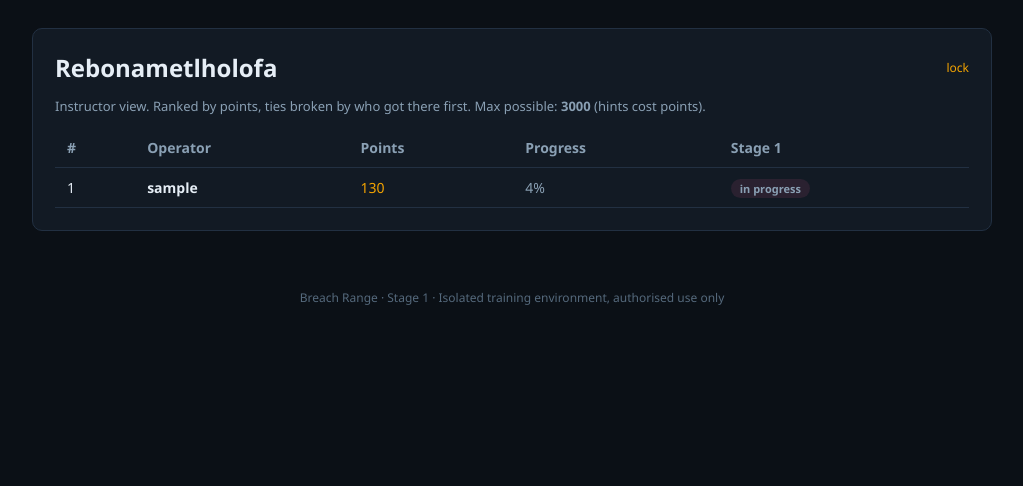
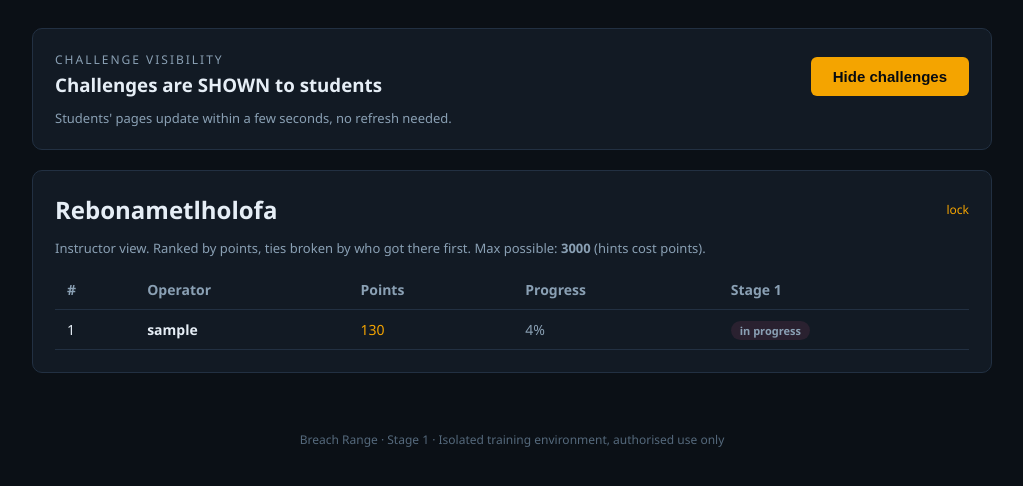
Before and after one commit to CleoTheProgrammer/breach-range, a PHP site: page /rebonametlholofa.php in a window 1280 px wide. Shown: the part 51-537 px from the top of the page, without its empty margins (128-1151 px from the left). Run offline with PHP 8.4, Linux system fonts and the light colour scheme; the visitor is signed in with stand-in values (Sample User, id 1); tables that the repository leaves empty hold one stand-in row (values such as "Sample post").

Commit message:
Instructor-controlled live challenge visibility
Replace the per-browser toggle with instructor control on rebonametlholofa.php:
a Show/Hide button sets shared state; students' challenges.php is server-gated
(hidden means the rows are not sent) and polls /state.php every few seconds,
reloading automatically when the instructor flips it. No manual refresh.

```diff
--- a/console/src/helpers.php
+++ b/console/src/helpers.php
@@ -68,3 +68,13 @@ function leaderboard() {
     });
     return $rows;
 }
+
+// Instructor-controlled challenge visibility. Shared runtime state (one console
+// container), polled by students so a toggle reaches them within seconds.
+function state_path() { return sys_get_temp_dir() . '/br_challenges_visible'; }
+function challenges_visible() {
+    $p = state_path();
+    if (!is_file($p)) return true;                 // default: shown
+    return trim((string)@file_get_contents($p)) !== '0';
+}
+function set_challenges_visible($on) { @file_put_contents(state_path(), $on ? '1' : '0'); }
--- a/console/src/rebonametlholofa.php
+++ b/console/src/rebonametlholofa.php
@@ -25,9 +25,27 @@ if (empty($_SESSION['instructor'])) {
     </div>
     <?php require_once __DIR__ . '/includes/footer.php'; exit;
 }
+if ($_SERVER['REQUEST_METHOD'] === 'POST' && isset($_POST['set_vis'])) {
+    set_challenges_visible($_POST['set_vis'] === '1');
+    header('Location: /rebonametlholofa.php'); exit;
+}
+$challenges_shown = challenges_visible();
 $rows = leaderboard();
 $total = count(challenges()) * (PTS_FLAG + PTS_QUIZ);
 require_once __DIR__ . '/includes/header.php'; ?>
+<div class="panel" style="<?= $challenges_shown ? '' : 'border-color:#f4a400' ?>">
+  <div style="display:flex;align-items:center;gap:14px;flex-wrap:wrap">
+    <div>
+      <div style="color:#8aa0b4;font-size:12px;letter-spacing:2px;text-transform:uppercase">Challenge visibility</div>
+      <h3 style="margin:4px 0">Challenges are <?= $challenges_shown ? 'SHOWN' : 'HIDDEN' ?> to students</h3>
+    </div>
+    <form method="post" style="margin-left:auto">
+      <input type="hidden" name="set_vis" value="<?= $challenges_shown ? '0' : '1' ?>">
+      <button class="btn" type="submit"><?= $challenges_shown ? 'Hide challenges' : 'Show challenges' ?></button>
+    </form>
+  </div>
+  <p style="color:#8aa0b4;font-size:13px;margin:8px 0 0">Students' pages update within a few seconds, no refresh needed.</p>
+</div>
 <div class="panel">
   <div style="display:flex;align-items:center;gap:12px">
     <h2 style="margin:0">Rebonametlholofa</h2>
--- /dev/null
+++ b/console/src/state.php
@@ -0,0 +1,6 @@
+<?php
+// Lightweight public endpoint students poll to learn if challenges are released.
+require_once __DIR__ . '/helpers.php';
+header('Content-Type: application/json');
+header('Cache-Control: no-store');
+echo json_encode(['visible' => challenges_visible() ? 1 : 0]);
```
Also changed, not shown: console/src/challenges.php (+13 -13 lines).
